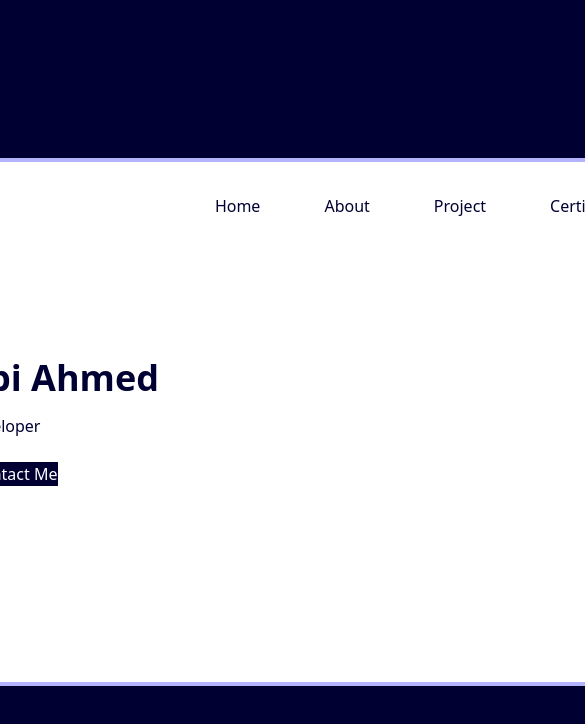
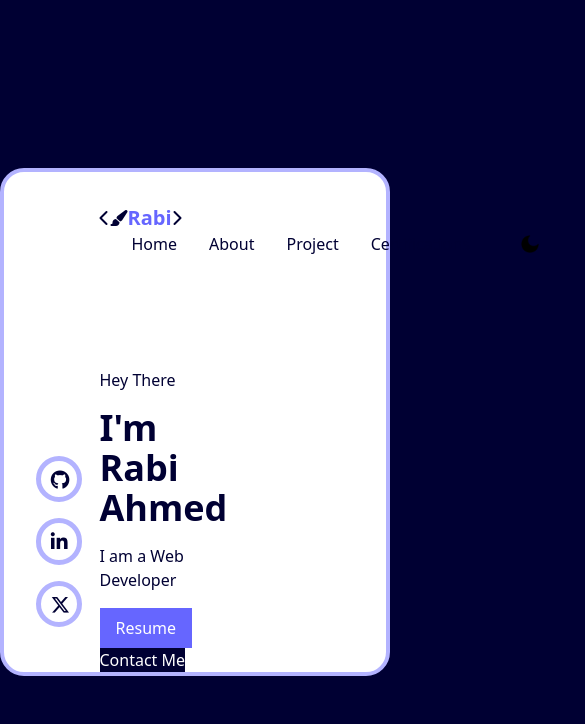
Before and after one commit to rahbhee/Portfolio-website, a website: page src/index.html in a window 390 px wide. Shown: the top 724 px of the page, 585 px wide, since content can reach past the window. Drawn offline with nearby package versions, Linux system fonts and the light colour scheme.

Commit message:
desktop responsiveness

```diff
--- a/src/index.html
+++ b/src/index.html
@@ -8,31 +8,32 @@
     <link href="https://cdn.jsdelivr.net/npm/tailwindcss@2/dist/tailwind.min.css" rel="stylesheet">
     <link rel="stylesheet" href="https://cdnjs.cloudflare.com/ajax/libs/font-awesome/6.5.1/css/all.min.css" integrity="sha512-DTOQO9RWCH3ppGqcWaEA1BIZOC6xxalwEsw9c2QQeAIftl+Vegovlnee1c9QX4TctnWMn13TZye+giMm8e2LwA==" crossorigin="anonymous" referrerpolicy="no-referrer" />
 </head>
-<body class="flex text-align h-screen justify-center">
-    <main class="place-self-center justify-center border-4 pt-8 rounded-3xl">
-        <header class="flex justify-between">
-            <div class="flex text-align place-items-center ml-32 mr-52">
+<body class="flex text-align h-screen m-auto justify-center">
+    <main class="grid place-self-center m-auto justify-center border-4 pt-8 rounded-3xl">
+
+        <header class="flex flex-wrap justify-between mr-8">
+            <div class="tag-name flex text-align place-items-center">
                 <i class="fa-solid fa-chevron-left"></i>
                 <i class="fa-solid fa-paintbrush"></i>
-                <h3 class="name-tag font-bold text-xl">Rabi</h3>
-                <i class="mr-40 fa-solid fa-chevron-right"></i>
+                <h3 class="name-tag font-bold text-xl"><span class='name-tag'>Rabi</span></h3>
+                <i class="fa-solid fa-chevron-right"></i>
             </div>
-            <nav class="flex font-medium">
-                <p class="mr-16">Home</p>
-                <p class="mr-16">About</p>
-                <p class="mr-16">Project</p>
-                <p class="mr-16">Certifications</p>
-                <div class="mr-4 dark place-self-center"><img src='realdark.png'/></div>
+            <nav class="nav-bar flex font-medium">
+               <a> <p class="ml-8">Home</p></a>
+               <a><p class="ml-8">About</p></a>
+               <a><p class="ml-8">Project</p></a>
+               <a><p class="ml-8">Certifications</p></a>
+                <div class="ml-12 dark place-self-center"><img src='realdark.png'/></div>
             </nav>
         </header>
-        <section class="flex mt-20 ml-16">
-        <aside class="flex flex-col justify-between mr-16 mt-16">
-            <a href="https://github.com/rahbhee"><i class="my-4 fa-brands fa-github"></i></a>
-            <a href=""><i class="my-4 fa-brands fa-linkedin-in"></i></a>
-            <a href=""><i class="my-4 fa-brands fa-x-twitter"></i></a>
-            <div class='border place-self-center text-align w-1 h-20 bg-white'></div>
+
+        <aside class="flex flex-col">
+            <a href="https://github.com/rahbhee"><i class="my-2 fa-brands fa-github"></i></a>
+            <a href=""><i class="my-2 fa-brands fa-linkedin-in"></i></a>
+            <a href=""><i class="my-2 fa-brands fa-x-twitter"></i></a>
         </aside>
-        <article class="ml-16">
+
+        <article class="">
             <p class="my-4">Hey There</p>
             <h1 class="my-4 font-bold text-4xl">I'm Rabi Ahmed</h1>
             <h2 class="my-4">I am a Web Developer</h2>
@@ -40,13 +41,14 @@
             <button class="contact-btn">Contact Me</button>
             <img/>
         </article>
-        </section>
+
         <section>
             <p></p>
         </section>
         <section>
             <p></p>
         </section>
+
     </main>
 
 </body>
```
Also changed, not shown: dist/output.css.
